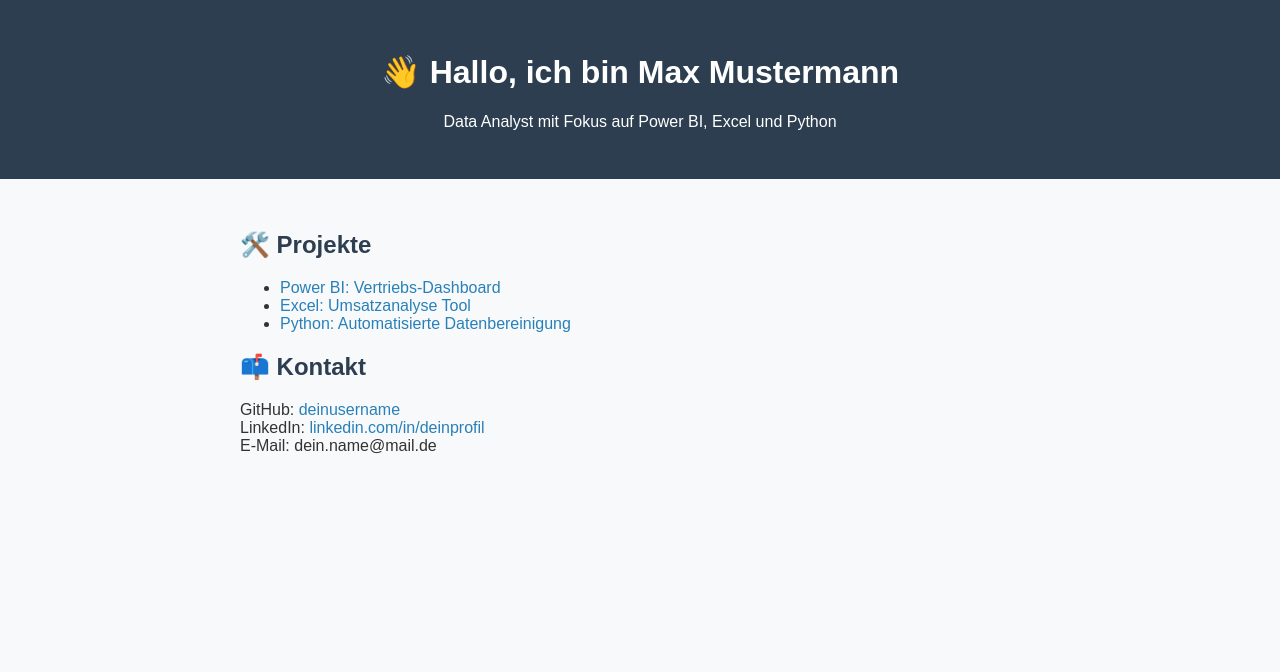
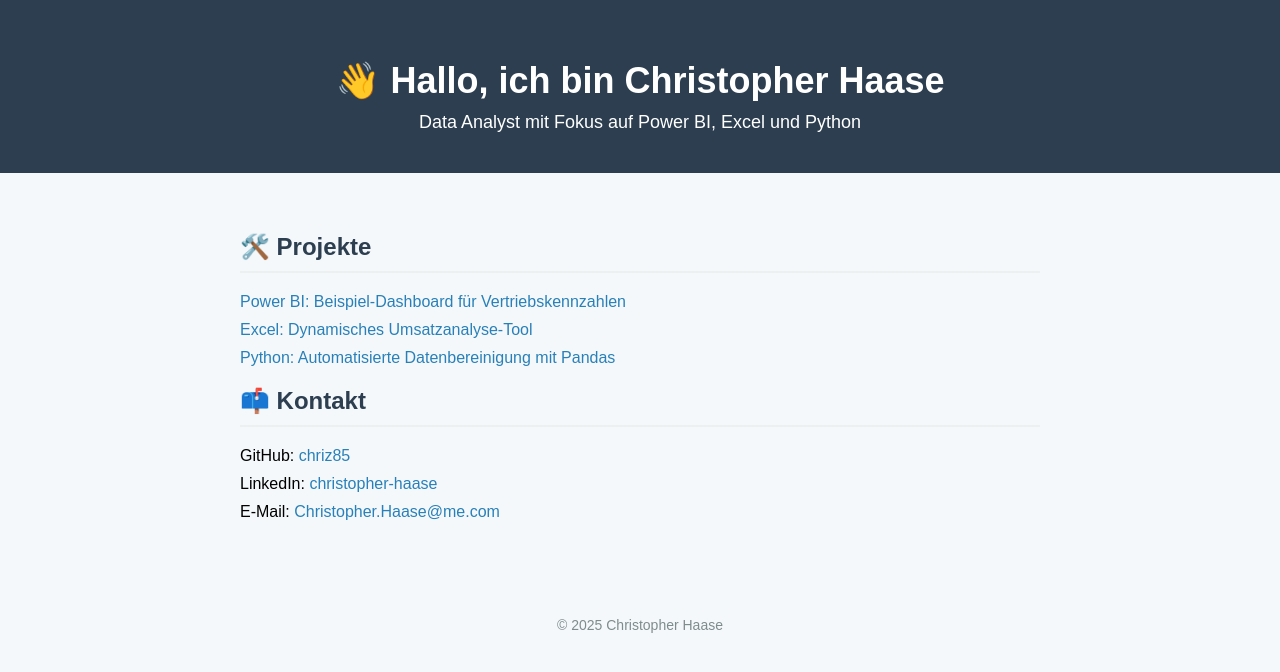
Before and after one commit to chriz85/portfolio, a plain HTML site: page index.html in a window 1280 px wide. Drawn offline with Linux system fonts and the light colour scheme.

Commit message:
Portfolio-Optimierung mit Projekten und Kontaktdaten

```diff
--- a/index.html
+++ b/index.html
@@ -1,58 +1,84 @@
 <!DOCTYPE html>
 <html lang="de">
 <head>
-  <meta charset="UTF-8" />
-  <meta name="viewport" content="width=device-width, initial-scale=1.0" />
-  <title>Mein Data Analyst Portfolio</title>
+  <meta charset="UTF-8">
+  <title>Christopher Haase | Data Analyst Portfolio</title>
   <style>
     body {
       font-family: Arial, sans-serif;
       margin: 0;
-      background: #f8f9fa;
-      color: #333;
+      padding: 0;
+      background-color: #f4f8fa;
     }
     header {
       background-color: #2c3e50;
-      color: white;
-      padding: 2rem;
+      color: #fff;
+      padding: 60px 20px 40px;
       text-align: center;
     }
-    section {
-      padding: 2rem;
+    header h1 {
+      margin: 0;
+      font-size: 36px;
+    }
+    header p {
+      margin: 10px 0 0;
+      font-size: 18px;
+    }
+    main {
+      padding: 40px 20px;
       max-width: 800px;
       margin: auto;
     }
     h2 {
       color: #2c3e50;
+      border-bottom: 2px solid #ecf0f1;
+      padding-bottom: 10px;
+    }
+    ul {
+      list-style: none;
+      padding-left: 0;
+    }
+    li {
+      margin-bottom: 10px;
     }
     a {
       color: #2980b9;
       text-decoration: none;
+    }
+    footer {
+      margin-top: 40px;
+      text-align: center;
+      font-size: 14px;
+      color: #7f8c8d;
     }
   </style>
 </head>
 <body>
 
 <header>
-    <h1>👋 Hallo, ich bin Max Mustermann</h1>
+  <h1>👋 Hallo, ich bin Christopher Haase</h1>
   <p>Data Analyst mit Fokus auf Power BI, Excel und Python</p>
 </header>
 
-  <section>
+<main>
   <h2>🛠️ Projekte</h2>
   <ul>
-      <li><a href="https://github.com/deinusername/projekt1">Power BI: Vertriebs-Dashboard</a></li>
-      <li><a href="https://github.com/deinusername/projekt2">Excel: Umsatzanalyse Tool</a></li>
-      <li><a href="https://github.com/deinusername/projekt3">Python: Automatisierte Datenbereinigung</a></li>
+    <li><a href="#">Power BI: Beispiel-Dashboard für Vertriebskennzahlen</a></li>
+    <li><a href="#">Excel: Dynamisches Umsatzanalyse-Tool</a></li>
+    <li><a href="#">Python: Automatisierte Datenbereinigung mit Pandas</a></li>
   </ul>
 
   <h2>📫 Kontakt</h2>
-    <p>
-      GitHub: <a href="https://github.com/deinusername">deinusername</a><br />
-      LinkedIn: <a href="https://linkedin.com/in/deinprofil">linkedin.com/in/deinprofil</a><br />
-      E-Mail: dein.name@mail.de
-    </p>
-  </section>
+  <ul>
+    <li>GitHub: <a href="https://github.com/chriz85/" target="_blank">chriz85</a></li>
+    <li>LinkedIn: <a href="https://www.linkedin.com/in/christopher-haase-938985129/" target="_blank">christopher-haase</a></li>
+    <li>E-Mail: <a href="mailto:Christopher.Haase@me.com">Christopher.Haase@me.com</a></li>
+  </ul>
+</main>
+
+<footer>
+  &copy; 2025 Christopher Haase
+</footer>
 
 </body>
 </html>
```
Lines whose indentation alone changed are shown as unchanged.
